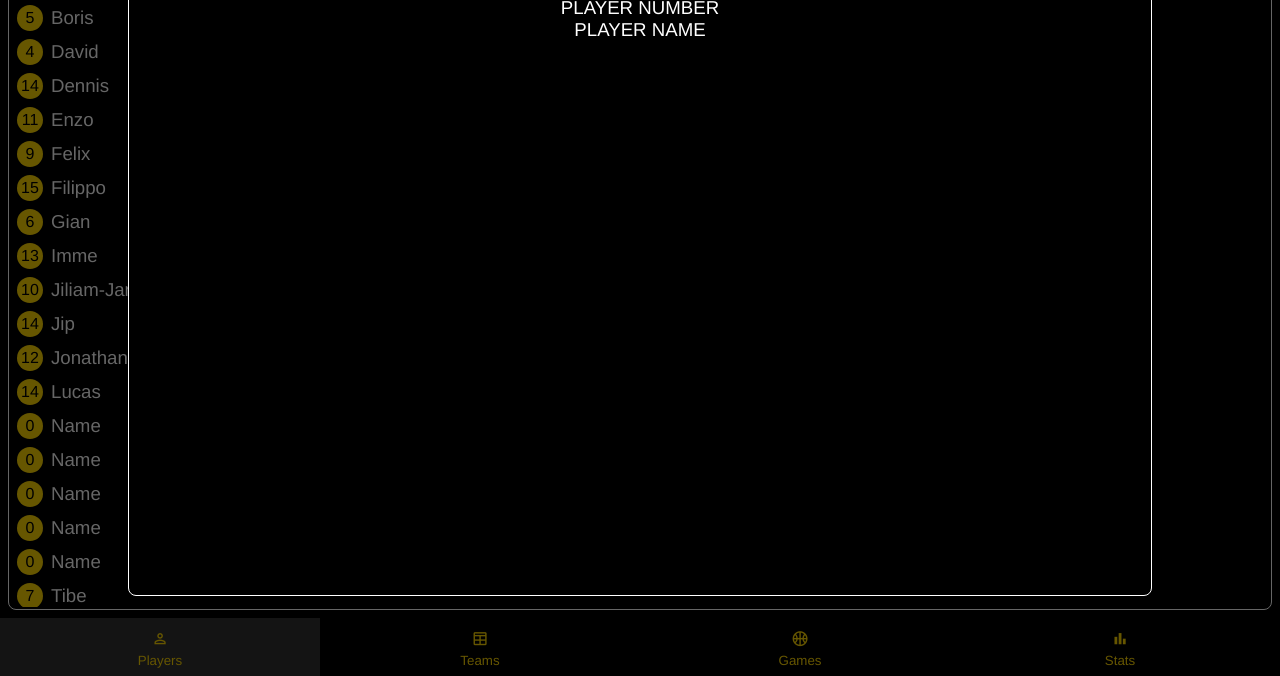
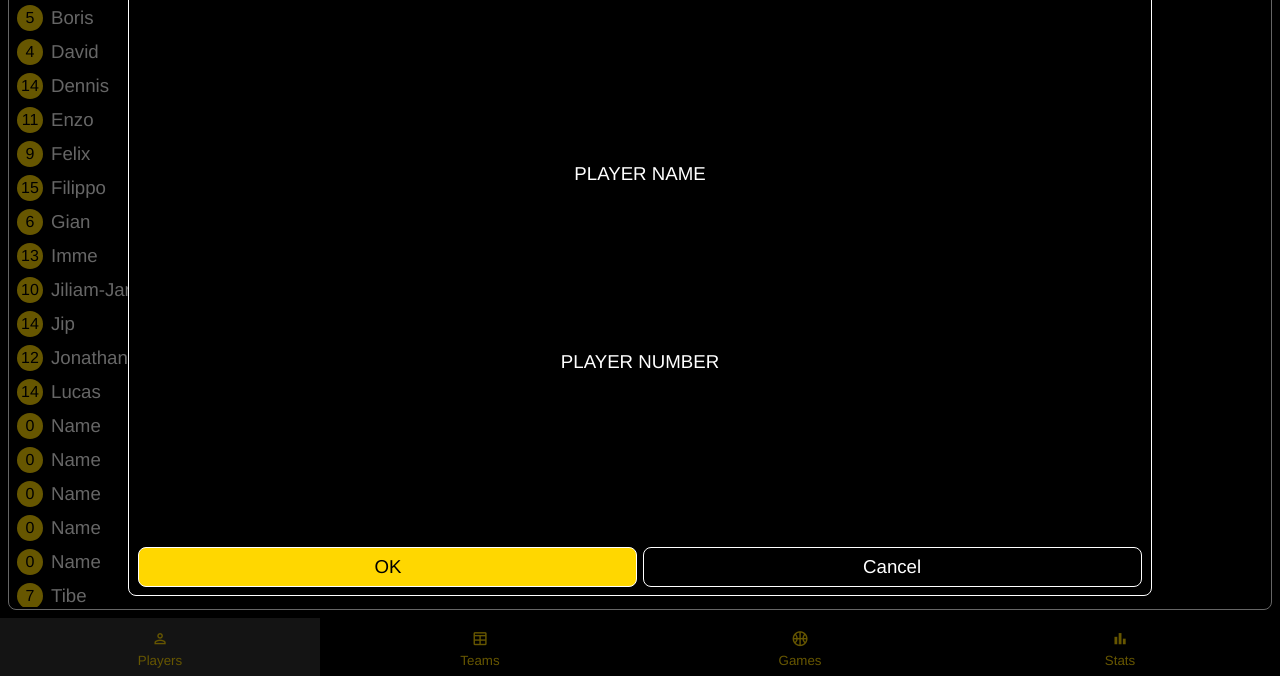
Before and after one commit to aevanforeest/hoopoe, a plain HTML site: page v3/index.html in a window 1280 px wide. Both pictures are taken after a click on the element "add_circle". Shown: the part 124-800 px from the top of the page. Drawn offline with nearby package versions, Linux system fonts and the light colour scheme.

Commit message:
Add files via upload

```diff
--- a/v3/index.html
+++ b/v3/index.html
@@ -40,8 +40,12 @@
                         PLAYER
                         <div class="material-symbols-outlined" onclick="cancelPlayer(event)">cancel</div>
                     </div>
+                    <div id="player-name">PLAYER NAME</div>
                     <div id="player-number">PLAYER NUMBER</div>
-                    <div id="player-name">PLAYER NAME</div>
+                    <div class="modal-buttons">
+                        <div class="modal-button-ok">OK</div>
+                        <div class="modal-button-cancel">Cancel</div>
+                    </div>
                 </div>
             </div>
 
--- a/v3/style.css
+++ b/v3/style.css
@@ -15,6 +15,8 @@ html, body {
 
 body {
     background-color: black;
+    overflow: hidden;
+    overscroll-behavior: none;
     padding-bottom: env(safe-area-inset-bottom);
     user-select:none;
     -webkit-user-select:none;
@@ -71,6 +73,9 @@ body {
     background-color: black;
     border: 1px solid white;
     border-radius: 8px;
+    display: flex;
+    flex-direction: column;
+    justify-content: space-between;
     height: 80%;
     width: 80%;
     text-align: center;
@@ -84,6 +89,23 @@ body {
     display: flex;
     justify-content: space-between;
     padding: 8px;
+}
+
+.modal-buttons {
+    padding: 8px;
+}
+
+.modal-button-ok, .modal-button-cancel {
+    display: inline-block;
+    border: 1px solid white;
+    border-radius: 8px;
+    padding: 8px;
+    width: calc(50% - 4px);
+}
+
+.modal-button-ok {
+    background-color: gold;
+    color: black;
 }
 
 .list-header {
```
